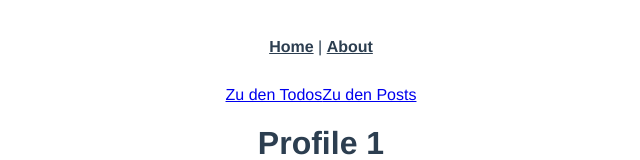
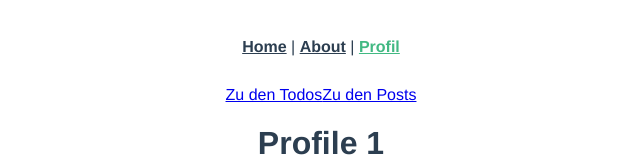
Before and after one commit to smaxxims/my-vue3, a Vue app: page /profile/1 in a window 1280 px wide. Shown: the top 160 px of the page, without its empty margins (319-959 px from the left). Built offline with nearby package versions, Linux system fonts and the light colour scheme; no server answers.

Commit message:
added profile in nav

```diff
--- a/src/App.vue
+++ b/src/App.vue
@@ -1,7 +1,8 @@
 <template>
   <nav>
     <router-link to="/">Home</router-link> |
-    <router-link to="/about">About</router-link>
+    <router-link to="/about">About</router-link> |
+    <router-link to="/profile/1">Profil</router-link>
   </nav>
   <router-view/>
 </template>
--- a/src/router/index.js
+++ b/src/router/index.js
@@ -21,6 +21,7 @@ const routes = [
   },
   {
     path: '/profile/:id',
+    name: 'profile',
     component: Profile,
     children: [
       {
```
